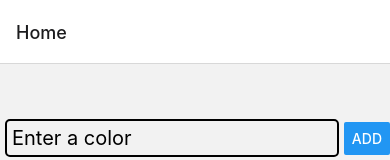
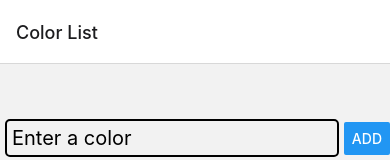
Before and after one commit to coolusername244/color-catalog, a React Native app: screen / in a window 390 px wide. Shown: the top 160 px of the page. Built offline with nearby package versions, Linux system fonts and the light colour scheme.

Commit message:
feat: changed page title to Color List

```diff
--- a/App.tsx
+++ b/App.tsx
@@ -10,7 +10,11 @@ const App = () => {
   return (
     <NavigationContainer>
       <Stack.Navigator>
-        <Stack.Screen name="Home" component={ColorList} />
+        <Stack.Screen
+          name="Home"
+          options={{ title: 'Color List' }}
+          component={ColorList}
+        />
         <Stack.Screen name="Details" component={ColorDetails} />
       </Stack.Navigator>
     </NavigationContainer>
```
